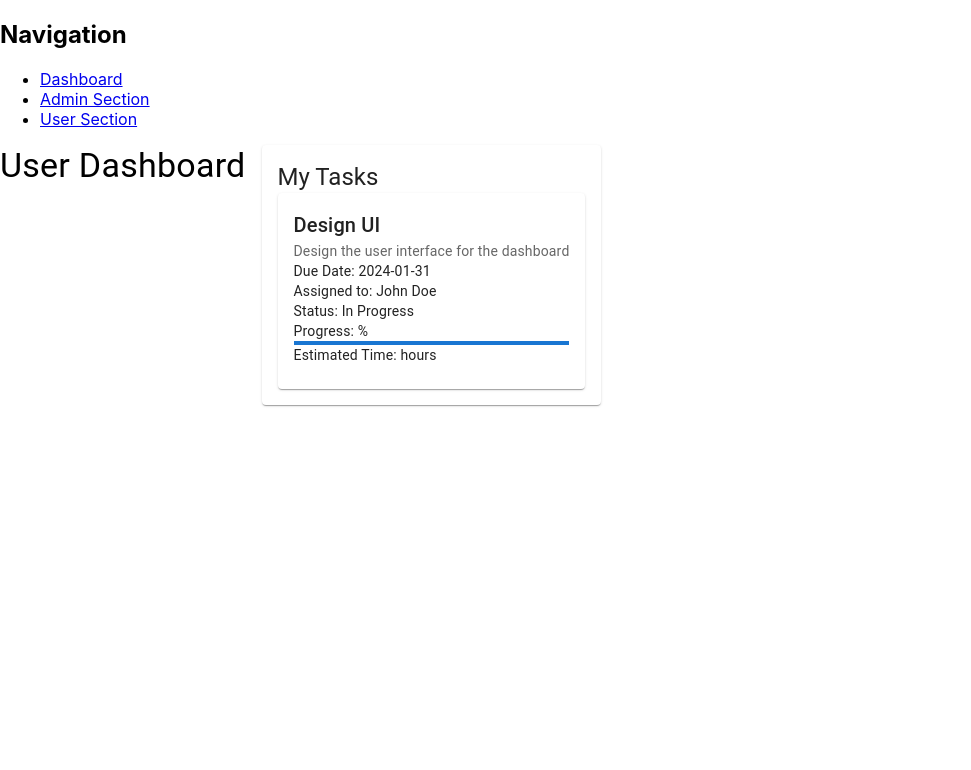
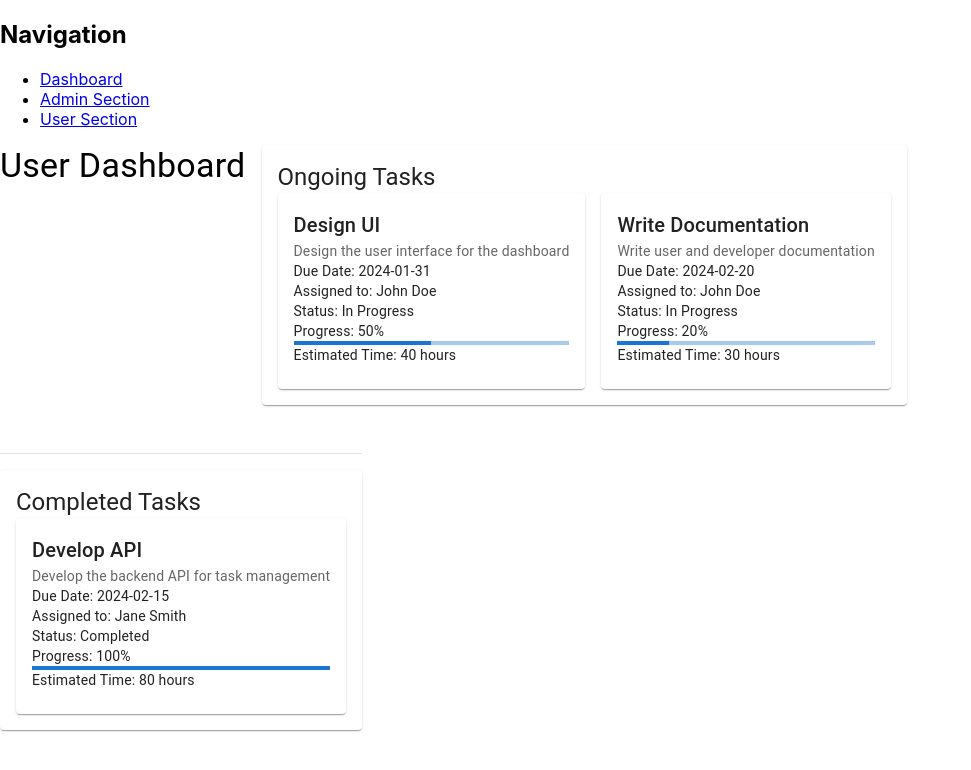
Before and after one commit to chakradhar09/workflow-system, a React (Create React App) app in the folder workflow-dashboard/client/: page /user in a window 1280 px wide. Shown: the top 770 px of the page, without its empty margins (0-971 px from the left). Built offline with nearby package versions, Linux system fonts and the light colour scheme.

Commit message:
changed .js  to .jsx

```diff
--- a/workflow-dashboard/client/src/App.js
+++ b/workflow-dashboard/client/src/App.jsx
@@ -1,8 +1,8 @@
 import './App.css';
 import React, { createContext, useContext } from 'react';
 import { BrowserRouter as Router, Routes, Route, Link, Navigate } from 'react-router-dom';
-import Admin from './components/Admin';
-import User from './components/User';
+import Admin from './components/Admin.jsx';
+import User from './components/User.jsx';
 
 // Placeholder components for different sections and authentication
 const Dashboard = () => <h2>Dashboard Content</h2>;
--- a/workflow-dashboard/client/src/components/Admin.js
+++ b/workflow-dashboard/client/src/components/Admin.jsx
@@ -1,5 +1,5 @@
 import React, { useState } from 'react';
-import Task from './Task';
+import Task from './Task.jsx';
 import { TextField, Button, Select, MenuItem, FormControl, InputLabel, Typography, Grid, Paper, Slider } from '@mui/material';
 import { styled } from '@mui/system';
 
--- a/workflow-dashboard/client/src/components/User.js
+++ /dev/null
@@ -1,49 +0,0 @@
-import React from 'react';
-import Task from './Task';
-import { Typography, Grid, Paper } from '@mui/material';
-import { styled } from '@mui/system';
-
-const StyledPaper = styled(Paper)(({ theme }) => ({
-  padding: theme.spacing(2),
-  marginBottom: theme.spacing(2),
-}));
-
-const User = () => {
-  // Mock task list for demonstration
-  const tasks = [
-    {
-      id: 1,
-      title: 'Design UI',
-      description: 'Design the user interface for the dashboard',
-      dueDate: '2024-01-31',
-      assignedTo: 'John Doe',
-      status: 'In Progress',
-    },
-  ];
-
-  return (
-    <Grid container spacing={2}>
-      <Grid item xs={12}>
-        <Typography variant="h4" component="h2">
-          User Dashboard
-        </Typography>
-      </Grid>
-      <Grid item xs={12}>
-        <StyledPaper>
-          <Typography variant="h5" component="h3">
-            My Tasks
-          </Typography>
-          <Grid container spacing={2}>
-            {tasks.map((task) => (
-              <Grid item xs={12} sm={6} md={4} key={task.id}>
-                <Task task={task} />
-              </Grid>
-            ))}
-          </Grid>
-        </StyledPaper>
-      </Grid>
-    </Grid>
-  );
-};
-
-export default User;
--- /dev/null
+++ b/workflow-dashboard/client/src/components/User.jsx
@@ -0,0 +1,95 @@
+import React from 'react';
+import Task from './Task';
+import { Typography, Grid, Paper, Divider } from '@mui/material';
+import { styled } from '@mui/system';
+
+const StyledPaper = styled(Paper)(({ theme }) => ({
+  padding: theme.spacing(2),
+  marginBottom: theme.spacing(2),
+}));
+
+const User = () => {
+  // Mock task list for demonstration
+  const tasks = [
+    {
+      id: 1,
+      title: 'Design UI',
+      description: 'Design the user interface for the dashboard',
+      dueDate: '2024-01-31',
+      assignedTo: 'John Doe',
+      status: 'In Progress',
+      subtasks: [],
+      progress: 50,
+      estimatedTime: 40,
+    },
+    {
+      id: 2,
+      title: 'Develop API',
+      description: 'Develop the backend API for task management',
+      dueDate: '2024-02-15',
+      assignedTo: 'Jane Smith',
+      status: 'Completed',
+      subtasks: [],
+      progress: 100,
+      estimatedTime: 80,
+    },
+     {
+      id: 3,
+      title: 'Write Documentation',
+      description: 'Write user and developer documentation',
+      dueDate: '2024-02-20',
+      assignedTo: 'John Doe',
+      status: 'In Progress',
+      subtasks: [],
+      progress: 20,
+      estimatedTime: 30,
+    },
+  ];
+
+  // Filter tasks based on status
+  const ongoingTasks = tasks.filter(task => task.status === 'In Progress' || task.status === 'Not Started');
+  const completedTasks = tasks.filter(task => task.status === 'Completed');
+
+  return (
+    <Grid container spacing={2}>
+      <Grid item xs={12}>
+        <Typography variant="h4" component="h2">
+          User Dashboard
+        </Typography>
+      </Grid>
+
+      <Grid item xs={12}>
+        <StyledPaper>
+          <Typography variant="h5" component="h3">
+            Ongoing Tasks
+          </Typography>
+          <Grid container spacing={2}>
+            {ongoingTasks.map((task) => (
+              <Grid item xs={12} sm={6} md={4} key={task.id}>
+                <Task task={task} />
+              </Grid>
+            ))}
+          </Grid>
+        </StyledPaper>
+      </Grid>
+
+      <Grid item xs={12}>
+        <Divider sx={{ my: 2 }} /> {/* Add a divider */}
+        <StyledPaper>
+          <Typography variant="h5" component="h3">
+            Completed Tasks
+          </Typography>
+          <Grid container spacing={2}>
+            {completedTasks.map((task) => (
+              <Grid item xs={12} sm={6} md={4} key={task.id}>
+                <Task task={task} />
+              </Grid>
+            ))}
+          </Grid>
+        </StyledPaper>
+      </Grid>
+    </Grid>
+  );
+};
+
+export default User;
```
Also changed, not shown: workflow-dashboard/client/src/components/Task.jsx (renamed from workflow-dashboard/client/src/components/Task.js), workflow-dashboard/client/src/index.jsx (renamed from workflow-dashboard/client/src/index.js), workflow-dashboard/client/src/reportWebVitals.jsx (renamed from workflow-dashboard/client/src/reportWebVitals.js), workflow-dashboard/client/src/setupTests.jsx (renamed from workflow-dashboard/client/src/setupTests.js), 1 other file (tests, documents, lock files or other folders).
